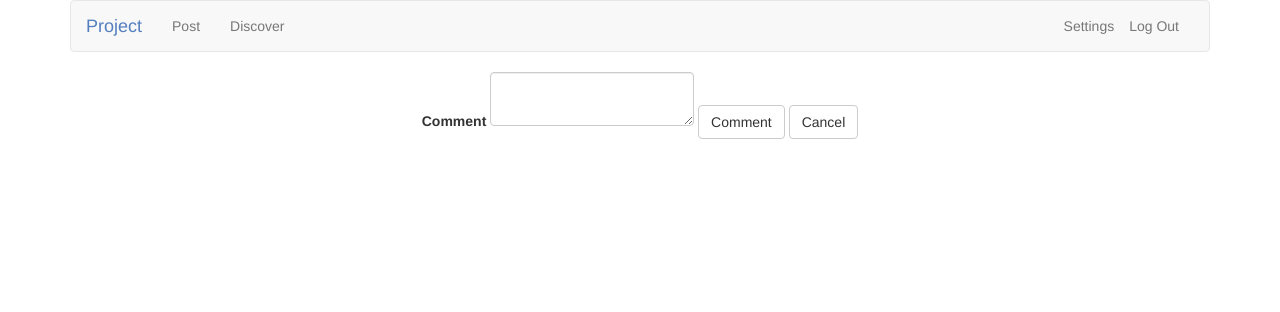
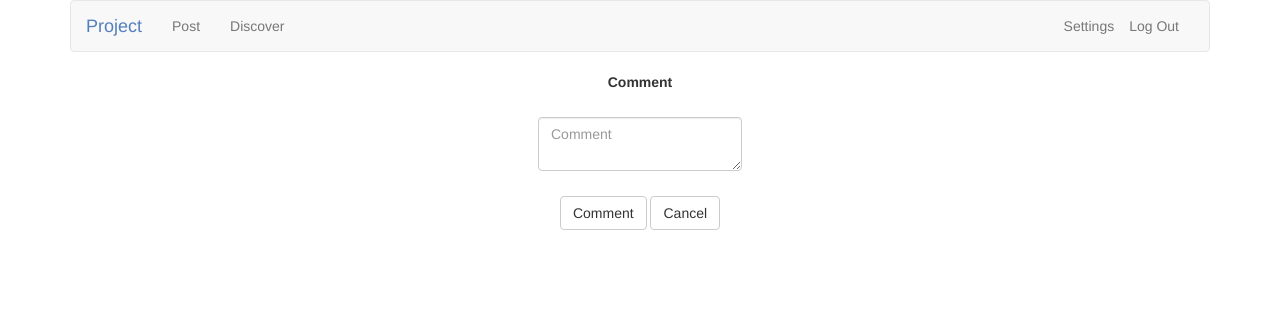
Before and after one commit to xjoxd/Webprogrammeren-IK, a Flask app: page /comment in a window 1280 px wide. Shown: the top 312 px of the page. Run offline with Flask 2, Linux system fonts and the light colour scheme; a user stored in the database is signed in; some libraries are stand-ins or nearby versions.

Commit message:
Update comment.html

```diff
--- a/website/templates/comment.html
+++ b/website/templates/comment.html
@@ -8,7 +8,9 @@
 
     <form method=POST enctype=multipart/form-data action="{{ url_for("comment") }}">
         <label for="txtPost">Comment</label>
-            <textarea class="form-control" id="txtPost" name="comment" maxlength="1000"></textarea>
+            <br><br>
+            <textarea class="form-control" placeholder="Comment" id="txtPost" name="comment" maxlength="1000"></textarea>
+        <br><br>
         <form action="{{ url_for('homepage') }}" method="post" onsubmit="return value">
             <button name="post" class="btn btn-default" value="post"> Comment </button>
             <button name="cancel" class="btn btn-default" value="cancel">Cancel </button>
```
